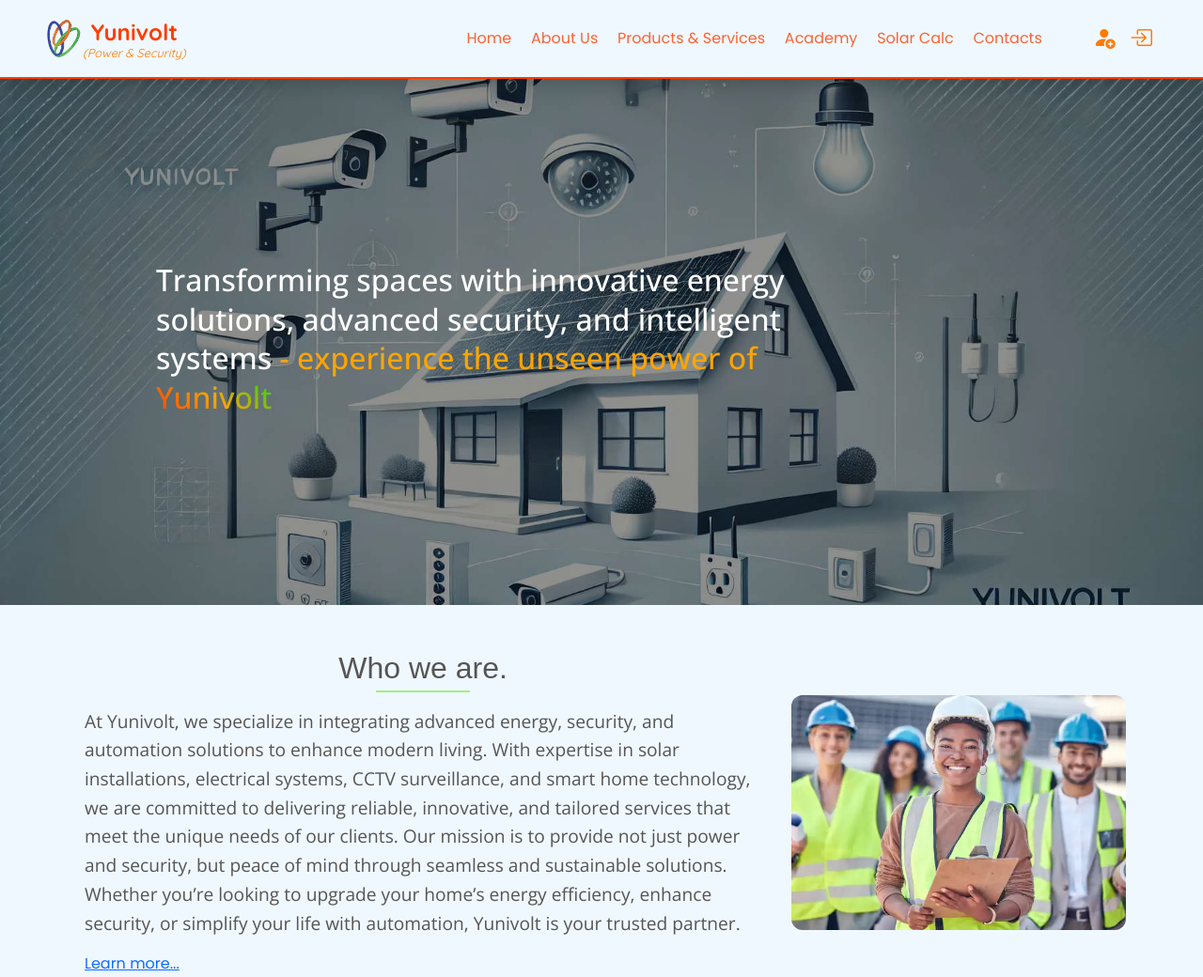
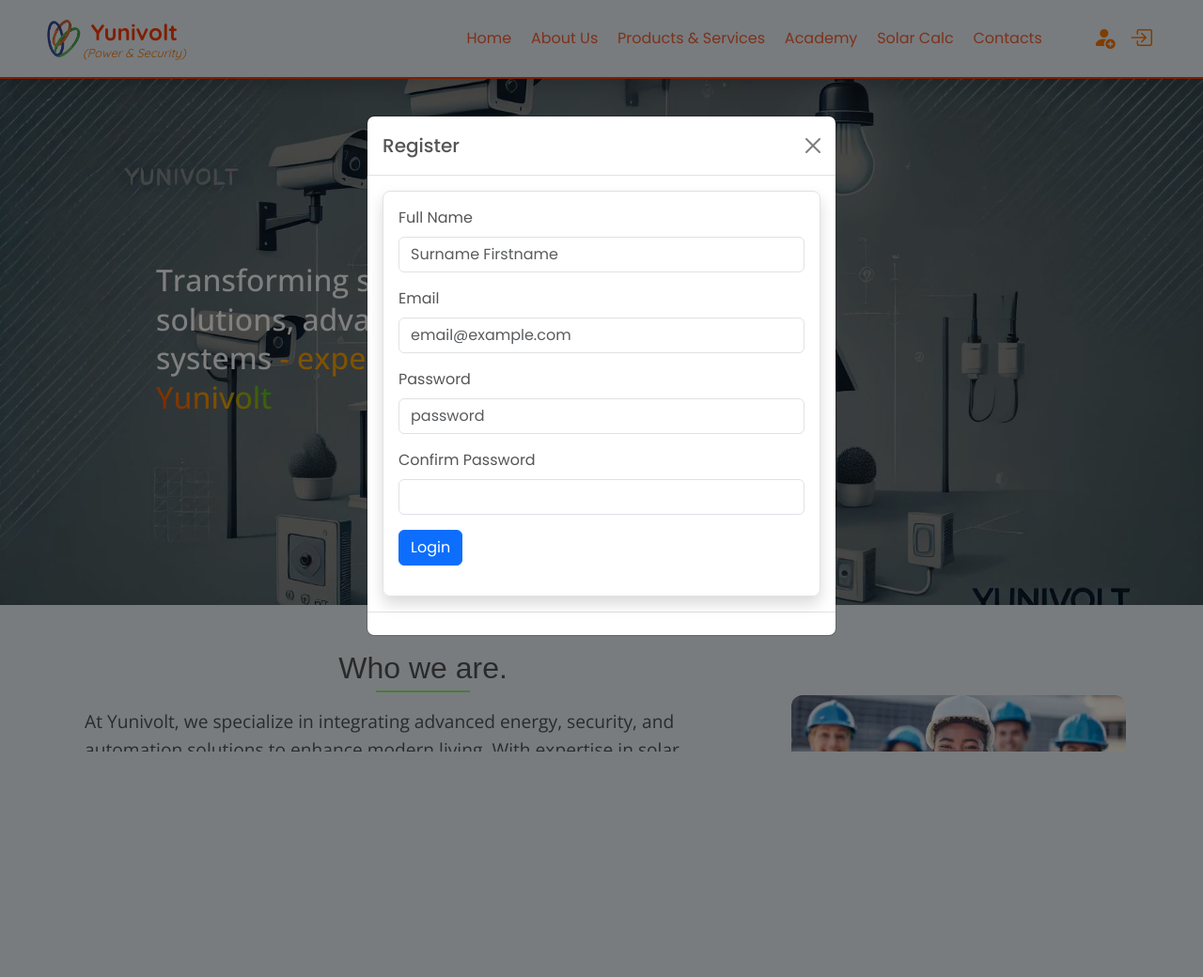
Before and after one commit to dracer001/YuniVolt-Official-Website-dracerVersion, a PHP site: page /success/ in a window 1280 px wide, after a click that opens the changed part. Shown: the top 1040 px of the page at 94% size. After the commit the page ends 800 px from the top, so only its background shows below. Run offline with PHP 8.4, Linux system fonts and the light colour scheme; some libraries are stand-ins or nearby versions; some web fonts are replaced.

Commit message:
adding authentication with google and databse
skipping footer for now as i want to handle the major functions then ill come back to designs

```diff
--- a/app/views/includes/head.view.php
+++ b/app/views/includes/head.view.php
@@ -22,5 +22,9 @@
     <link rel="stylesheet" href="<?=ROOT?>/assets/css/<?=App::$page?>.css" type="text/css">
 
 <!-- required js -->
+    <script src="https://accounts.google.com/gsi/client" async></script>
+    <script src="https://cdn.jsdelivr.net/npm/bootstrap@5.3.3/dist/js/bootstrap.bundle.min.js" integrity="sha384-YvpcrYf0tY3lHB60NNkmXc5s9fDVZLESaAA55NDzOxhy9GkcIdslK1eN7N6jIeHz" crossorigin="anonymous"></script>
     <script src="<?=ROOT?>/assets/js/header.js" defer> </script>
+
+<!-- Page Js -->
     <script src="<?=ROOT?>/assets/js/<?=App::$page?>.js" defer> </script>
--- a/app/views/includes/nav.view.php
+++ b/app/views/includes/nav.view.php
@@ -78,3 +78,108 @@
         </div>
       </nav>
     </header>
+
+
+    <!-- Modal -->
+<div class="modal fade" id="sign-up-modal" data-bs-backdrop="static" data-bs-keyboard="false" tabindex="-1" aria-labelledby="staticBackdropLabel" aria-hidden="true">
+  <div class="modal-dialog modal-dialog-centered">
+    <div class="modal-content">
+      <div class="modal-header">
+        <h1 class="modal-title fs-5" id="staticBackdropLabel">Register</h1>
+        <button type="button" class="btn-close" data-bs-dismiss="modal" aria-label="Close"></button>
+      </div>
+      <div class="modal-body">
+        <form class="border rounded-3 p-3 shadow">
+          <div class="mb-3">
+            <label for="full-name" class="form-label">Full Name</label>
+            <input type="text" class="form-control" name="full-name" placeholder="Surname Firstname">
+          </div>
+
+          <div class="mb-3">
+            <label for="email" class="form-label">Email</label>
+            <input type="email" class="form-control" name="email" placeholder="email@example.com">
+          </div>
+          <div class="mb-3">
+            <label for="password" class="form-label">Password</label>
+            <input type="password" class="form-control" name="password" placeholder="password">
+          </div>
+          <div class="mb-3">
+            <label for="c-password" class="form-label">Confirm Password</label>
+            <input type="password" class="form-control" name="c-password" placeholder="">
+          </div>
+          <button type="submit" class="btn btn-primary">Login</button>
+
+          <div class="google-auth my-3">
+            <div id="g_id_onload"
+              data-client_id="856091974883-ras3bsdnkqu91gfp55846ovmpop7jnrk.apps.googleusercontent.com"
+              data-context="signup"
+              data-ux_mode="popup"
+              data-login_uri="http://localhost:8080/"
+              data-nonce=""
+              data-auto_select="true"
+              data-itp_support="true">
+            </div>
+
+            <div class="g_id_signin"
+              data-type="standard"
+              data-shape="rectangular"
+              data-theme="outline"
+              data-text="signin_with"
+              data-size="large"
+              data-logo_alignment="left">
+            </div>
+          </div>
+        </form>
+      </div>
+      <div class="modal-footer">
+      </div>
+    </div>
+  </div>
+</div>
+
+
+<!-- Modal -->
+<div class="modal fade" id="sign-in-modal" data-bs-backdrop="static" data-bs-keyboard="false" tabindex="-1" aria-labelledby="staticBackdropLabel" aria-hidden="true">
+  <div class="modal-dialog modal-dialog-centered ">
+    <div class="modal-content">
+      <div class="modal-header">
+        <h1 class="modal-title fs-5" id="staticBackdropLabel">Login</h1>
+        <button type="button" class="btn-close" data-bs-dismiss="modal" aria-label="Close"></button>
+      </div>
+      <div class="modal-body">
+        <form class="border rounded-3 p-3 shadow">
+          <div class="mb-3">
+            <label for="email" class="form-label">Email</label>
+            <input type="email" class="form-control" name="email" placeholder="email@example.com">
+          </div>
+          <div class="mb-3">
+            <label for="password" class="form-label">Password</label>
+            <input type="password" class="form-control" name="password" placeholder="password">
+          </div>
+          <button type="submit" class="btn btn-primary">Login</button>
+
+          <div class="google-auth my-3">
+            <div id="g_id_onload"
+              data-client_id="856091974883-ras3bsdnkqu91gfp55846ovmpop7jnrk.apps.googleusercontent.com"
+              data-context="signin"
+              data-ux_mode="popup"
+              data-login_uri="http://localhost:3500"
+              data-nonce=""
+              data-auto_select="true"
+              data-itp_support="true">
+            </div>
+
+            <div class="g_id_signin"
+              data-type="standard"
+              data-shape="rectangular"
+              data-theme="outline"
+              data-text="signin_with"
+              data-size="large"
+              data-logo_alignment="left">
+            </div>
+          </div>
+        </form>
+      </div>
+    </div>
+  </div>
+</div>
```
Also changed, not shown: public/assets/js/header.js.
